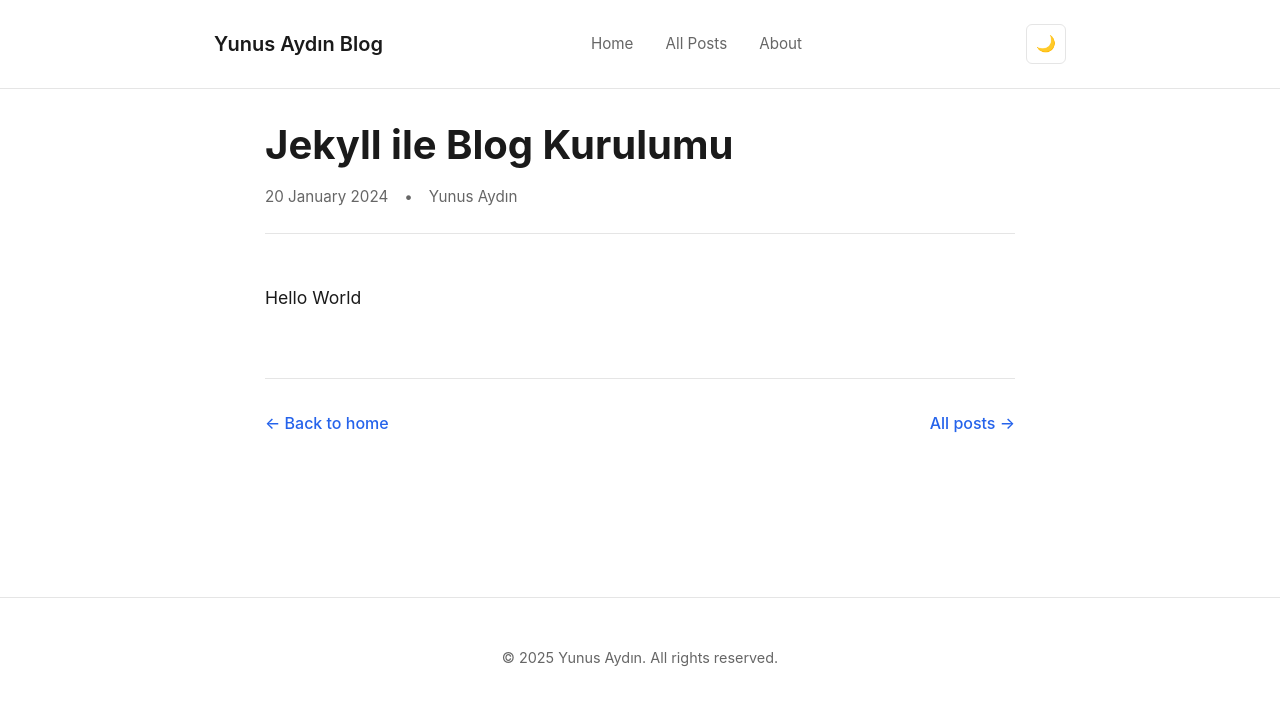
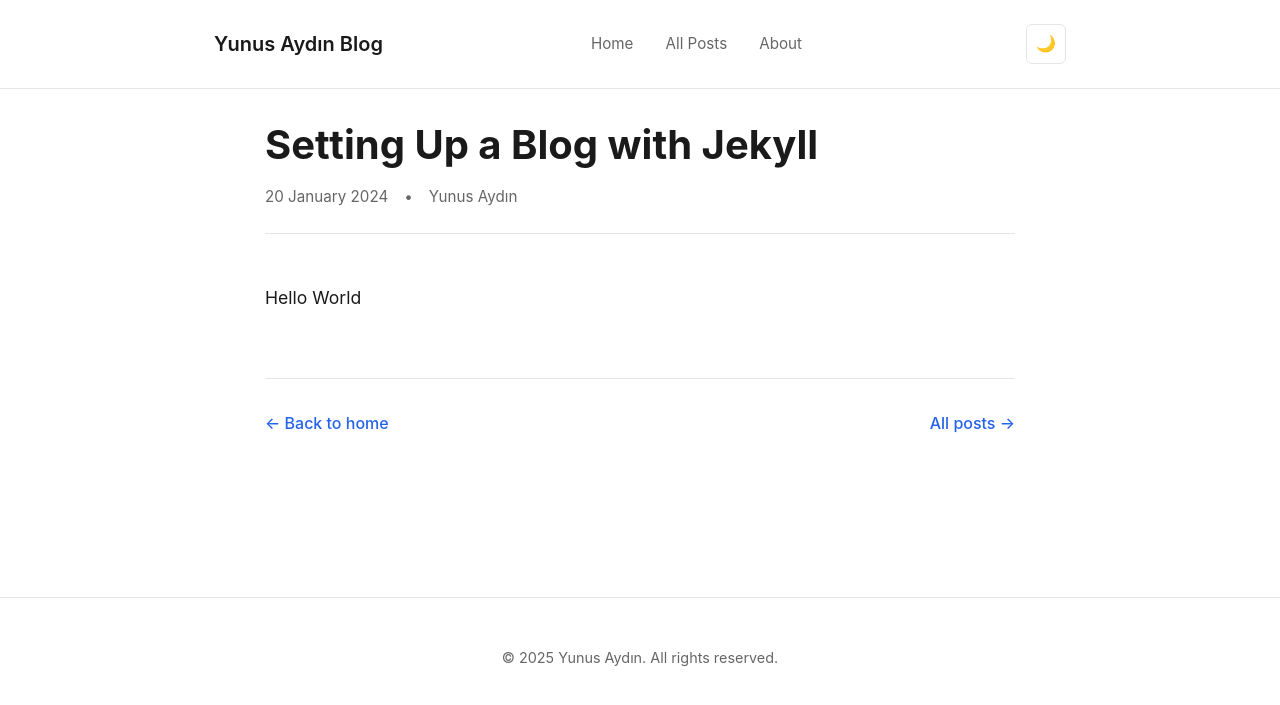
Before and after one commit to aydinnyunus/aydinnyunus.github.io, a Jekyll site: the page built from _posts/2024-01-20-jekyll-blog-kurulumu.md, in a window 1280 px wide. Shown: the top 705 px of the page. Built offline with Jekyll 4.4.1, drawn with Linux system fonts in a browser that asks for light colours.

Commit message:
Fix dark mode CSS selector and translate blog post titles to English

```diff
--- a/_layouts/default.html
+++ b/_layouts/default.html
@@ -37,8 +37,10 @@
     // Theme Toggle - Run immediately to prevent flash
     (function() {
       const html = document.documentElement;
+      const body = document.body;
       const savedTheme = localStorage.getItem('theme') || 'light';
       html.setAttribute('data-theme', savedTheme);
+      body.setAttribute('data-theme', savedTheme);
     })();
 
     // Theme Toggle Handler
@@ -46,10 +48,12 @@
       const themeToggle = document.getElementById('theme-toggle');
       const themeIcon = document.getElementById('theme-icon');
       const html = document.documentElement;
+      const body = document.body;
 
       // Get saved theme or default to light
       const currentTheme = localStorage.getItem('theme') || 'light';
       html.setAttribute('data-theme', currentTheme);
+      body.setAttribute('data-theme', currentTheme);
       updateThemeIcon(currentTheme);
 
       if (themeToggle) {
@@ -57,6 +61,7 @@
           const currentTheme = html.getAttribute('data-theme');
           const newTheme = currentTheme === 'dark' ? 'light' : 'dark';
           html.setAttribute('data-theme', newTheme);
+          body.setAttribute('data-theme', newTheme);
           localStorage.setItem('theme', newTheme);
           updateThemeIcon(newTheme);
         });
--- a/_posts/2024-01-20-jekyll-blog-kurulumu.md
+++ b/_posts/2024-01-20-jekyll-blog-kurulumu.md
@@ -1,6 +1,6 @@
 ---
 layout: post
-title: "Jekyll ile Blog Kurulumu"
+title: "Setting Up a Blog with Jekyll"
 date: 2024-01-20
 author: Yunus Aydın
 ---
--- a/assets/css/main.css
+++ b/assets/css/main.css
@@ -12,6 +12,8 @@
   --shadow: rgba(0, 0, 0, 0.1);
 }
 
+html[data-theme="dark"],
+body[data-theme="dark"],
 [data-theme="dark"] {
   --bg-color: #0d1117;
   --text-color: #c9d1d9;
```
Also changed, not shown: _posts/2024-01-15-merhaba-dunya.md (+1 -1 lines).
